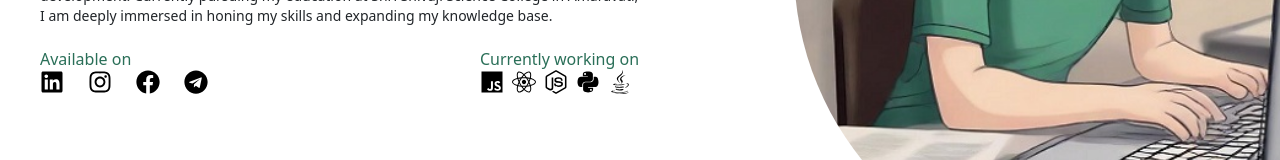
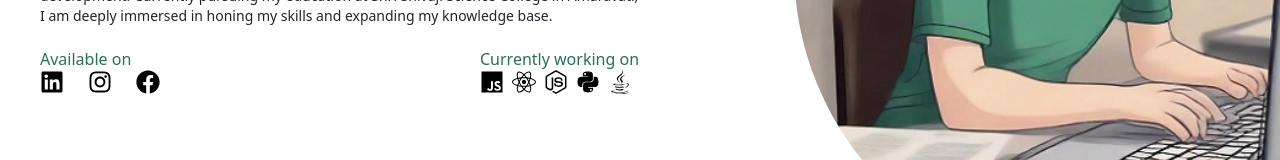
Before and after one commit to Vedant012345/myportfolio, a React (Vite) app: page / in a window 1280 px wide. Shown: the part 575-735 px from the top of the page. Built offline with nearby package versions, Linux system fonts and the light colour scheme.

Commit message:
Home.jsx

```diff
--- a/src/componants/Home.jsx
+++ b/src/componants/Home.jsx
@@ -31,7 +31,7 @@ function Home() {
                 <a href="https://www.linkedin.com/feed/?trk=homepage-basic_sign-in-submit" className="mr-4 mb-2"><FaLinkedin className="icon" size={24} /></a>
                 <a href="https://www.instagram.com/mr.vedupawar5/" className="mr-4 mb-2"><FaInstagram className="icon" size={24} /></a>
                 <a href="https://www.facebook.com/vedant.pawar.100483?mibextid=ZbWKwL" className="mr-4 mb-2"><FaFacebook className="icon" size={24} /></a>
-                <a href="/" className="mr-4 mb-2"><FaTelegram className="icon" size={24} /></a>
+
               </div>
             </div>
             <div>
```
